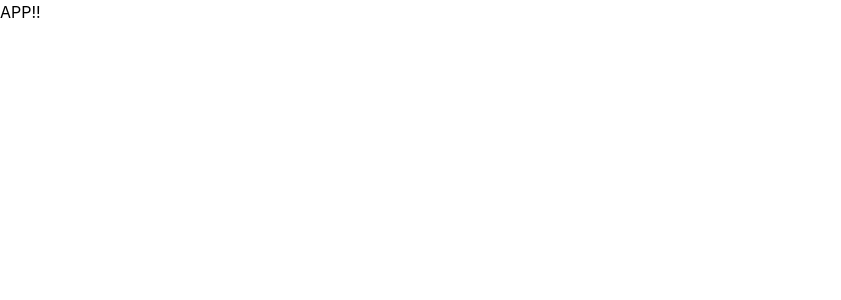
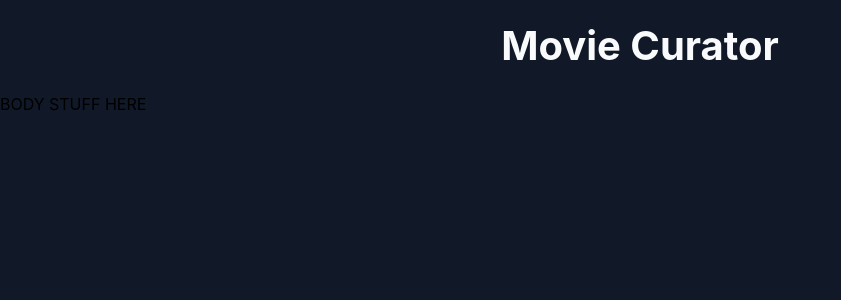
Before and after one commit to BrettBlox/movie-search, a React (Create React App) app: page / in a window 1280 px wide. Shown: the top 300 px of the page, without its empty margins (0-841 px from the left). Built offline with nearby package versions, Linux system fonts and the light colour scheme.

Commit message:
Added layout component with body and max width styling. rendering header to page

```diff
--- a/src/App.js
+++ b/src/App.js
@@ -1,9 +1,10 @@
-const App = () => {
-  return (
-    <div>
-    APP!!
-    </div>
-  );
-}
+import { ThemeProvider } from 'context/theme-context'
+import { Layout } from 'components/layout/layout'
 
-export default App;
+const App = () => (
+  <ThemeProvider>
+    <Layout>BODY STUFF HERE</Layout>
+  </ThemeProvider>
+)
+
+export default App
--- a/src/components/layout/header/header.js
+++ b/src/components/layout/header/header.js
@@ -1,7 +1,23 @@
+import styled from 'styled-components'
+import { useTheme } from 'context/theme-context'
+
 export const Header = () => {
+  const { colors } = useTheme()
   return (
-    <header>
-      HEADER!!!!
-    </header>
+    <HeaderStyles colors={colors}>
+      <h1>Movie Curator</h1>
+    </HeaderStyles>
   )
 }
+
+const HeaderStyles = styled.header`
+  display: flex;
+  justify-content: center;
+  align-items: center;
+  padding: 1rem 0;
+
+  h1 {
+    color: ${({ colors }) => colors.white};
+    font-size: 2.5rem;
+  }
+`
--- a/src/components/layout/layout.js
+++ b/src/components/layout/layout.js
@@ -0,0 +1,47 @@
+import styled from 'styled-components'
+import { Header } from './header/header'
+import { useTheme } from 'context/theme-context'
+
+export const Layout = ({ children }) => {
+  const { screens, breakpoints, colors } = useTheme()
+  return (
+    <BodyStyles colors={colors}>
+      <LayoutStyles colors={colors} screens={screens} breakpoints={breakpoints}>
+        <Header />
+        <main>{children}</main>
+      </LayoutStyles>
+    </BodyStyles>
+  )
+}
+
+const BodyStyles = styled.div`
+  background: ${({ colors }) => colors.grayDark};
+`
+
+const LayoutStyles = styled.div`
+  display: flex;
+  flex-direction: column;
+  min-height: 100vh;
+  width: 100%;
+  margin: 0 auto;
+  padding-left: 10px;
+  padding-right: 10px;
+
+  @media ${({ breakpoints }) => breakpoints.md} {
+    padding-left: 40px;
+    padding-right: 40px;
+  }
+
+  @media ${({ breakpoints }) => breakpoints.xl} {
+    max-width: ${({ screens }) => screens.xl};
+    padding-left: 0;
+    padding-right: 0;
+  }
+
+  main {
+    display: flex;
+    flex-direction: column;
+    flex: 1;
+    margin-bottom: 8rem;
+  }
+`
```
